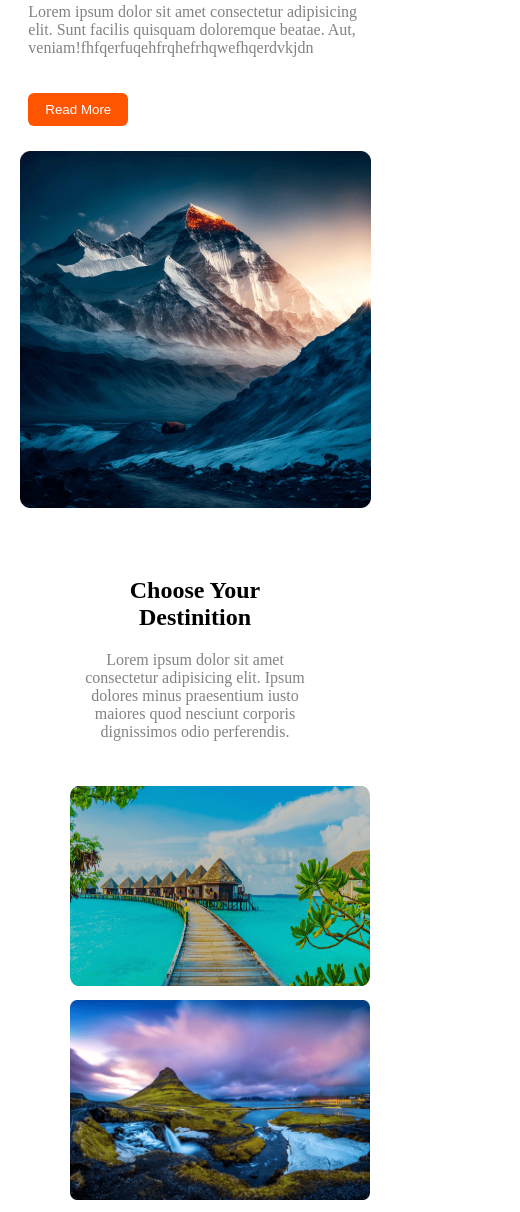
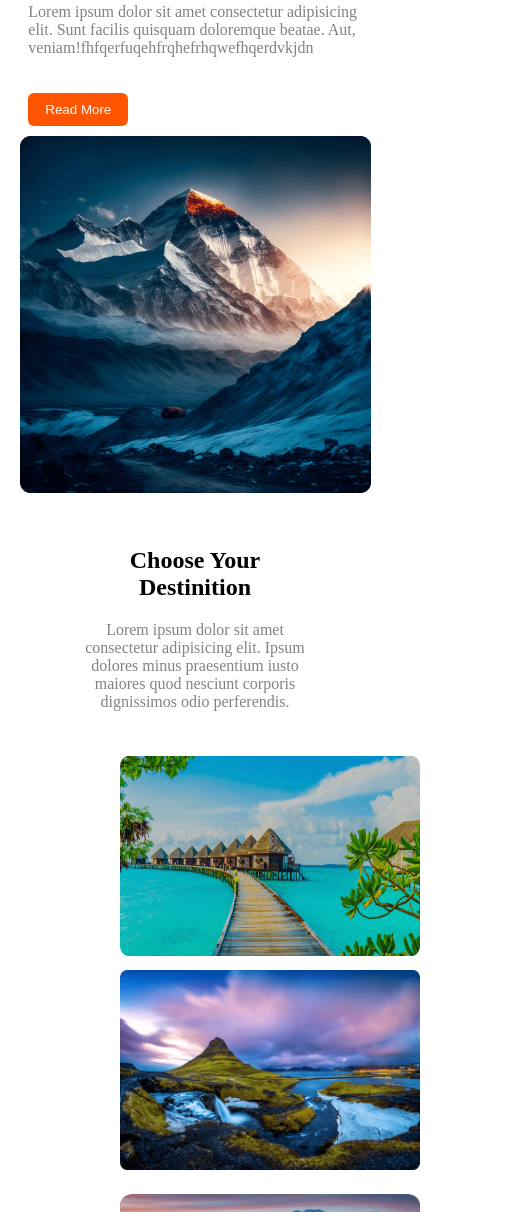
Before and after one commit to SadiaIT21062/travel-website, a plain HTML site: page index.html in a window 390 px wide. Shown: the part 1068-2280 px from the top of the page, 520 px wide, since content can reach past the window. Drawn offline with Linux system fonts and the light colour scheme.

Commit message:
first commit

```diff
--- a/style.css
+++ b/style.css
@@ -242,7 +242,7 @@ body
     padding:6px 0px 6px 3px;
 }
 /* responsive for mobile */
-@media screen and (max-width:576px)
+@media screen and (max-width:600px)
 {
     body
     {
@@ -303,7 +303,7 @@ body
     .popular-tour img
     {
         width:100%;
-        margin:15px 0px;
+        margin:auto;
 
     }
     .row1
@@ -328,7 +328,7 @@ body
     {
         width:300px;
         height:200px;
-        margin:5px 50px;
+        margin:5px 100px;
 
     }
     .part1
```
